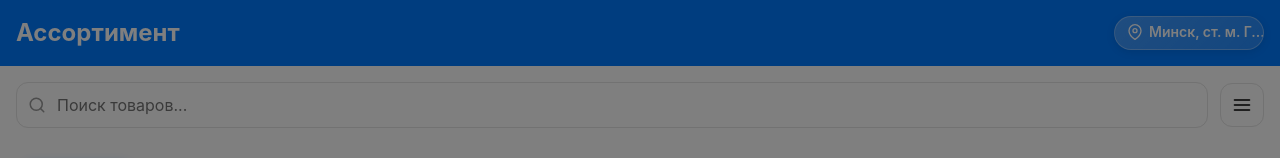
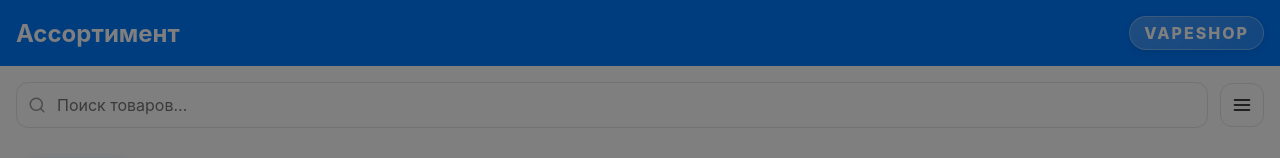
Before and after one commit to zhuravkovplay2003-crypto/vkfvkflc, a website: page index.html in a window 1280 px wide. Both pictures are taken after a click on the button "Да, мне есть 18". Shown: the top 158 px of the page. Drawn offline with Linux system fonts and the light colour scheme; no server answers.

Commit message:
Update index.html

```diff
--- a/index.html
+++ b/index.html
@@ -679,12 +679,10 @@
         <!-- Навигация -->
         <div class="main-nav">
             <div class="nav-title" id="page-title">Ассортимент</div>
-            <div id="nav-right-content" style="font-size: 14px; font-weight: 600; color: #ffffff;
-                background: linear-gradient(135deg, rgba(255,255,255,0.25) 0%, rgba(255,255,255,0.15) 100%);
-                padding: 6px 12px; border-radius: 20px; border: 1px solid rgba(255,255,255,0.3);
-                backdrop-filter: blur(10px); box-shadow: 0 2px 8px rgba(0,0,0,0.1); cursor: pointer;
-                max-width: 150px; overflow: hidden; text-overflow: ellipsis; white-space: nowrap;"
-                onclick="if(currentPage === 'catalog') { selectPickupLocation(); }">
+            <div style="font-size: 16px; font-weight: 800; color: #ffffff; letter-spacing: 2px;
+                text-transform: uppercase; background: linear-gradient(135deg, rgba(255,255,255,0.25) 0%, rgba(255,255,255,0.15) 100%);
+                padding: 6px 14px; border-radius: 20px; border: 1px solid rgba(255,255,255,0.3);
+                backdrop-filter: blur(10px); box-shadow: 0 2px 8px rgba(0,0,0,0.1);">
                 vapeshop
             </div>
         </div>
```
